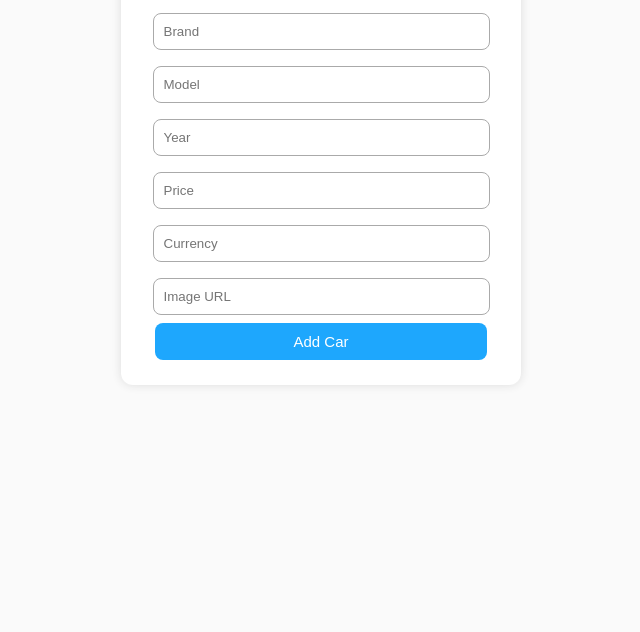
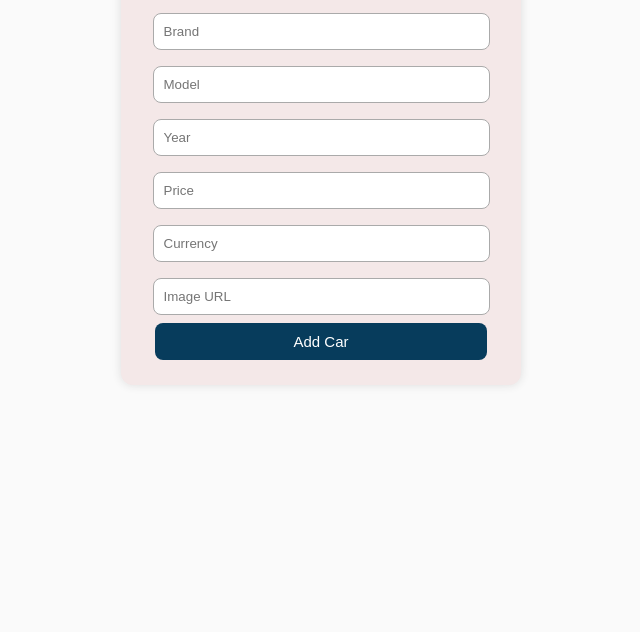
Before and after one commit to feedana/fastcars, a plain HTML site: page frontend/addCar.html in a window 1280 px wide. Shown: the part 168-800 px from the top of the page, without its empty margins (319-959 px from the left). Drawn offline with Linux system fonts and the light colour scheme; files that its build step writes are made by us from their sources.

Commit message:
first try

```diff
--- a/style.css
+++ b/style.css
@@ -8,7 +8,7 @@ body {
 .login-box, .form-box {
   width: 350px;
   margin: 80px auto;
-  background: #fff;
+  background: #f4e8e8;
   padding: 25px;
   border-radius: 12px;
   box-shadow: 0 0 10px #ddd;
@@ -26,7 +26,7 @@ input {
 button {
   width: 95%;
   padding: 10px;
-  background: #1ea7fd;
+  background: #073c5c;
   border: none;
   color: white;
   border-radius: 8px;
@@ -44,7 +44,7 @@ header {
 }
 
 .btn {
-  background: #30b35d;
+  background: #25012b;
   padding: 10px;
   color: #fff;
   border-radius: 8px;
```
